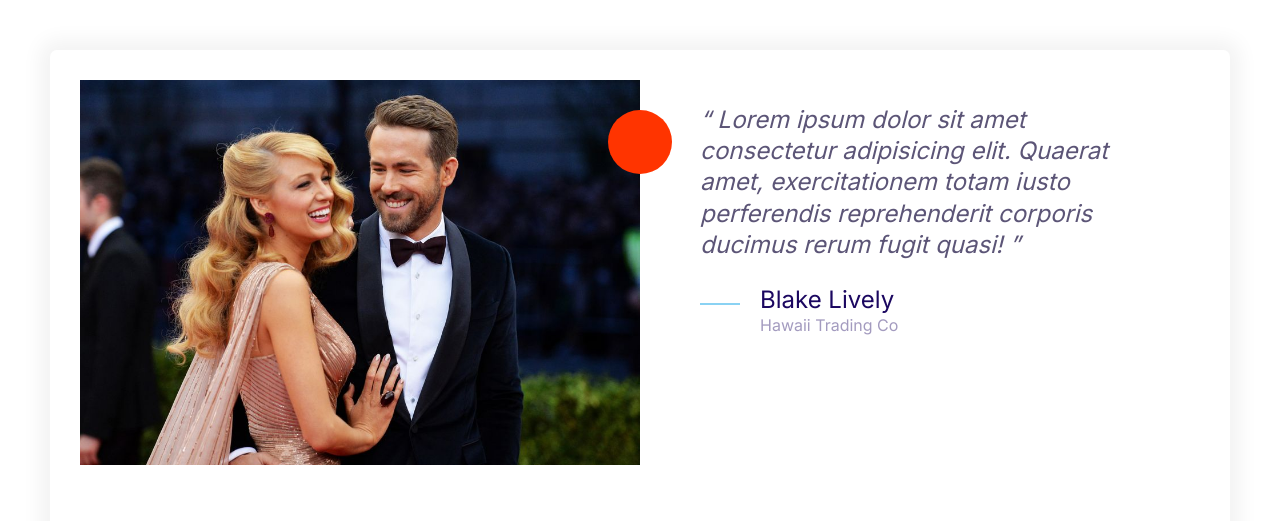
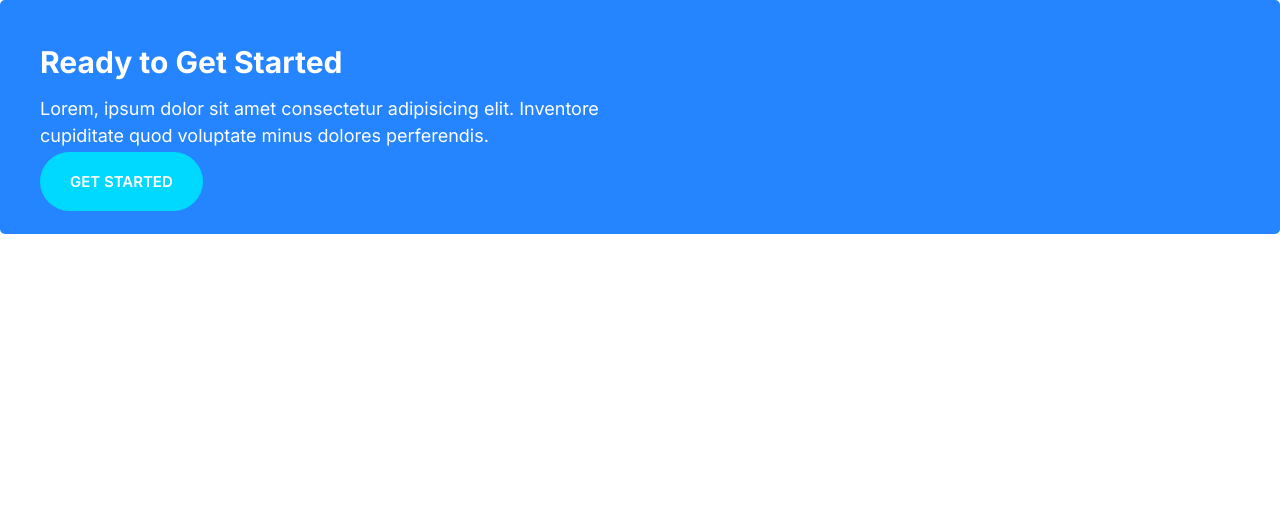
Before and after one commit to meganreneethompson/megify, a plain HTML site: page index.html in a window 1280 px wide. Drawn offline with Linux system fonts and the light colour scheme.

Commit message:
Working on callout

```diff
--- a/CSS/style.css
+++ b/CSS/style.css
@@ -481,3 +481,26 @@ a {
     margin-left: 6rem;
   }
 }
+
+/* Callouts */
+
+.callout {
+  padding: 4rem;
+  border-radius: 5px;
+}
+
+.callout--primary {
+  background: var(--color-primary);
+  color: #fff;
+}
+
+.callout__heading {
+  color: #fff;
+  margin-top: 0;
+  font-size: 3rem;
+}
+
+.callout .btn {
+  justify-self: center;
+  align-self: center;
+}
--- a/index.html
+++ b/index.html
@@ -11,37 +11,17 @@
     <link rel="stylesheet" href="CSS/style.css" />
     <title>Megify</title>
   </head>
-  <body style="padding: 5rem">
-    <div class="card testimonial">
+  <body>
+    <div class="callout callout--primary">
       <div class="grid grid--1x2">
-        <div class="testimonial__image">
-          <img src="images/blake.jpeg" alt="A happy, smiling customer" />
-          <span class="icon-container icon-container--accent">
-            <svg class="icon icon--white icon--small">
-              <use xlink:href="images/sprite.svg#quotes"></use>
-            </svg>
-          </span>
+        <div class="callout__content">
+          <h2 class="callout__heading">Ready to Get Started</h2>
+          <p>
+            Lorem, ipsum dolor sit amet consectetur adipisicing elit. Inventore
+            cupiditate quod voluptate minus dolores perferendis.
+          </p>
+          <a href="#" class="btn btn--secondary">Get Started</a>
         </div>
-        <blockquote class="quote">
-          <p class="quote__text">
-            Lorem ipsum dolor sit amet consectetur adipisicing elit. Quaerat
-            amet, exercitationem totam iusto perferendis reprehenderit corporis
-            ducimus rerum fugit quasi!
-          </p>
-          <footer>
-            <div class="media">
-              <div class="media__image">
-                <svg class="icon icon--primary quote__line">
-                  <use xlink:href="images/sprite.svg#line"></use>
-                </svg>
-              </div>
-              <div class="media__body">
-                <h3 class="media__title quote__author">Blake Lively</h3>
-                <p class="quote__company">Hawaii Trading Co</p>
-              </div>
-            </div>
-          </footer>
-        </blockquote>
       </div>
     </div>
   </body>
```
Also changed, not shown: components/testimonial.html (added, +32 -0 lines).
